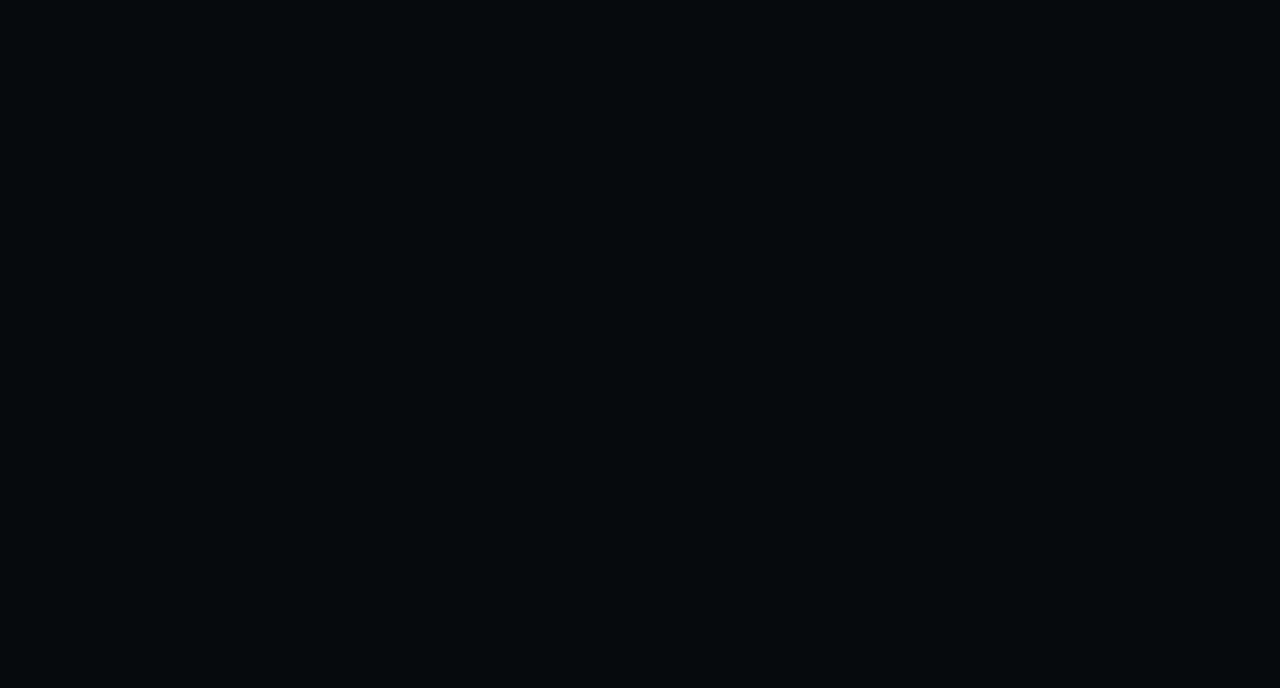
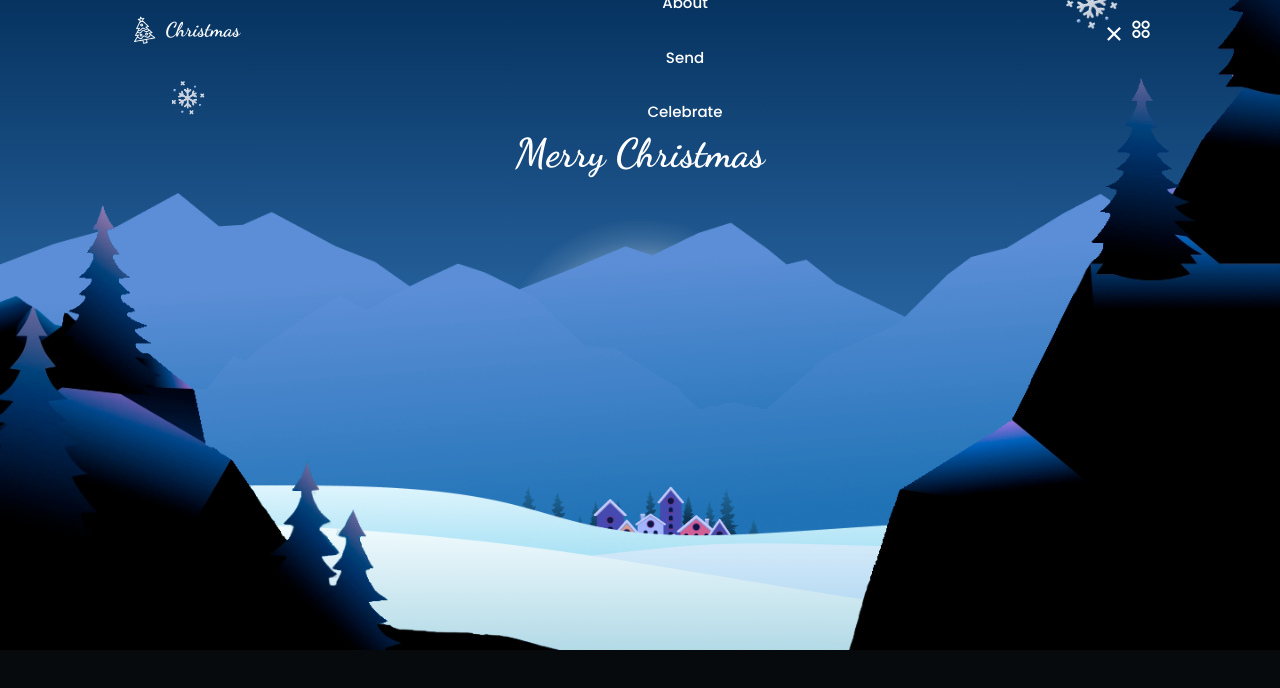
Before and after one commit to Sara-pyon/Christmas_website, a plain HTML site: page index.html in a window 1280 px wide. Drawn offline with nearby package versions, Linux system fonts and the light colour scheme.

Commit message:
build a home component

```diff
--- a/css/styles.css
+++ b/css/styles.css
@@ -21,7 +21,7 @@
     --body-font:'Poppins', sans-serif;
     --secondary-font: 'Dancing Script', cursive;
     --biggest-font-size: 3.5rem;
-    --h1-font-size: 2.4rem;
+    --h1-font-size: 4.0rem;
     --h2-font-size: 2.0rem;
     --h3-font-size: 1.6rem;
     --normal-font-size: 1.5rem;
@@ -184,3 +184,58 @@ img{
     bottom: 3rem;
     right: 3rem;
 }
+
+/* =============================== HOME ====================================== */
+.home{
+    position: relative;
+    background: linear-gradient(180deg,
+                                hsl(210, 88%, 20%),
+                                hsl(210, 70%, 58%));
+    height: 650px;
+    padding-top: 10rem;
+    overflow: hidden;
+}
+.home__title{
+    font-family: var(--secondary-font);
+    text-align: center;
+    font-size: var(--h1-font-size);
+    color: #fff;
+    margin-top: 3rem;
+}
+.home img{
+    position: absolute;
+}
+.home__snow,
+.home__mountain-1{
+    bottom: 0;
+}
+.home__village,
+.home__pine-tree,
+.home__moon,
+.home__trineo{
+    left: 0;
+    right: 0;
+    margin: 0 auto;
+}
+.home__village{
+    width: 260px;
+    bottom: 2rem;
+}
+.home__pine-tree{
+    width: 250px;
+    bottom: 7rem;
+}
+.home__mountain-2{
+    bottom: 5rem;
+}
+.home__mountain-3{
+    bottom: 10rem;
+}
+.home__moon{
+    width: 300px;
+    bottom: 14rem;
+}
+.home__trineo{
+    width: 240px;
+    bottom: 24rem;
+}
--- a/index.html
+++ b/index.html
@@ -13,8 +13,46 @@
     <title>Christmas Website</title>
  </head>
  <body>
+    <header class="header">
+        <div class="nav container">
+            <a href="#" class="nav__logo">
+                <img src="images/logo.png" alt="logo image">
+                Christmas
+            </a>
+            <div class="nav__menu" id="nav-menu">
+                <ul class="nav__list">
+                    <li class="nav__item"><a class="nav__link" href="#">Home</a></li>
+                    <li class="nav__item"><a class="nav__link" href="#">About</a></li>
+                    <li class="nav__item"><a class="nav__link" href="#">Send</a></li>
+                    <li class="nav__item"><a class="nav__link" href="#">Celebrate</a></li>
+                </ul>
+                <!-- Close Icon -->
+                <div class="nav__close" id="nav-close">
+                    <i class="ri-close-line"></i>
+                </div>
 
+                <img src="images/snow-img.png" alt="" class="nav__image-1">
+                <img src="images/snow-img.png" alt="" class="nav__image-2">
+            </div>
+            <!-- Toggle button -->
+            <div class="nav__toggle" id="nav-toggle">
+                <i class="ri-apps-2-line"></i>
+            </div>
+        </div>
+    </header>
 
+    <section class="home section">
+        <h1 class="home__title">Merry Christmas</h1>
+
+        <img src="images/home-moon.png" alt="home image" class="home__moon">
+        <img src="images/home-trineo-santa.png" alt="home image" class="home__trineo">
+        <img src="images/home-mountain-3.png" alt="home image" class="home__mountain-3">
+        <img src="images/home-mountain-2.png" alt="home image" class="home__mountain-2">
+        <img src="images/home-pine-tree.png" alt="home image" class="home__pine-tree">
+        <img src="images/home-village.png" alt="home image" class="home__village">
+        <img src="images/home-snow.png" alt="home image" class="home__snow">
+        <img src="images/home-mountain-1.png" alt="home image" class="home__mountain-1">
+    </section>
 
     <!-- =====================HEADER====================== -->
     <!-- =====================MAIN====================== -->
```
Also changed, not shown: component/home.html (added, +12 -0 lines).
